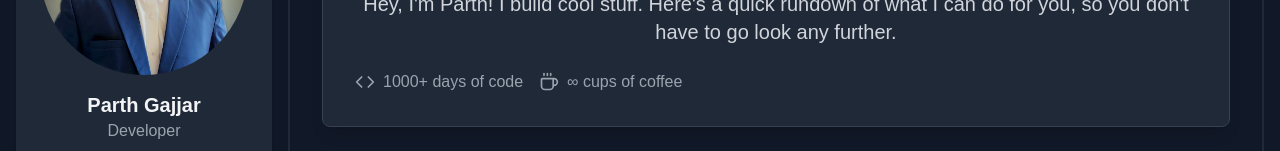
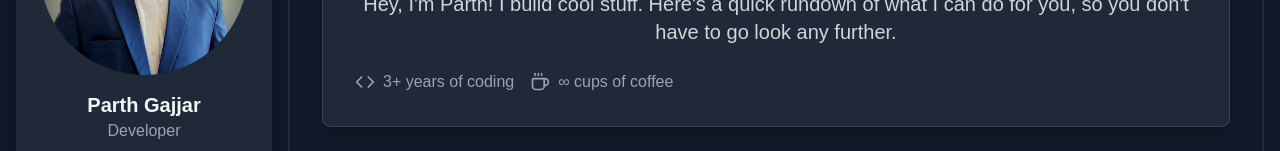
Before and after one commit to ghostp13409/ghostp13409.github.io, a React (Create React App) app: page / in a window 1280 px wide. Shown: the part 173-324 px from the top of the page. Built offline with nearby package versions, Linux system fonts and the light colour scheme.

Commit message:
content update

```diff
--- a/src/components/IntroPage.js
+++ b/src/components/IntroPage.js
@@ -13,7 +13,7 @@ const IntroPage = () => {
         <div className="flex gap-4">
           <div className="flex items-center gap-2 text-gray-400">
             <Code size={20} />
-            <span>1000+ days of code</span>
+            <span>3+ years of coding</span>
           </div>
           <div className="flex items-center gap-2 text-gray-400">
             <Coffee size={20} />
--- a/src/components/SkillsPage.js
+++ b/src/components/SkillsPage.js
@@ -28,7 +28,7 @@ const SkillsPage = () => {
             </div>
             <div className="bg-gray-800 p-6 rounded-lg  transform transition-all duration-300 hover:-translate-y-1 hover:shadow-xl">
               <h3 className="text-xl font-bold">
-                4.0 <br /> GPA
+                3.99 <br /> GPA
               </h3>
             </div>
             <div className="bg-gray-800 p-6 rounded-lg  transform transition-all duration-300 hover:-translate-y-1 hover:shadow-xl">
```
Also changed, not shown: src/App.css (line endings or trailing spaces).
